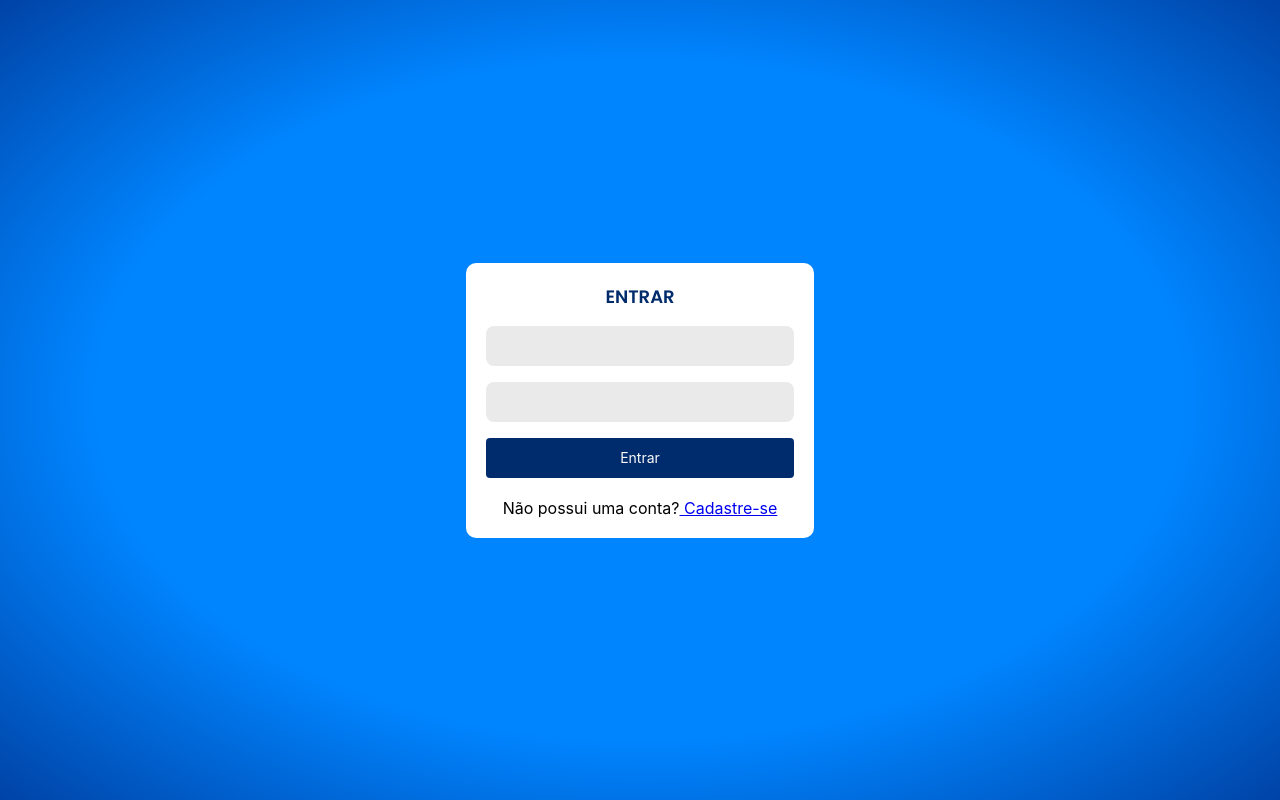
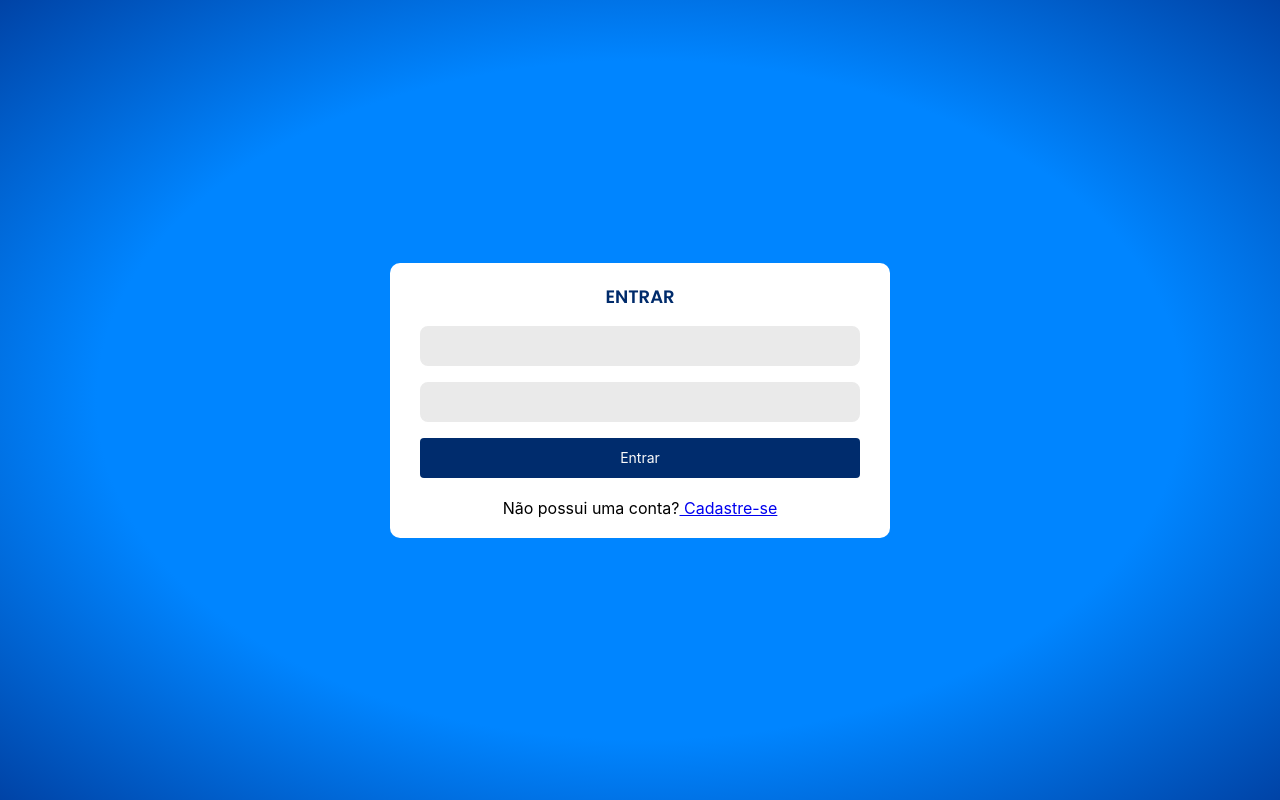
Before and after one commit to NatanMeira/aquacare-pwa, a Next.js app: page /sign-in in a window 1280 px wide. Built offline with nearby package versions, Linux system fonts and the light colour scheme; some icons are missing; a web font is replaced by a local one.

Commit message:
refactor: auth template style

```diff
--- a/src/templates/Auth/styles.ts
+++ b/src/templates/Auth/styles.ts
@@ -16,6 +16,7 @@ export const Wrapper = styled.main`
 
 export const Content = styled.div`
   background: white;
-  padding: 2rem;
+  padding: 2rem 3rem;
   border-radius: 1rem;
+  width: 50rem;
 `
```
